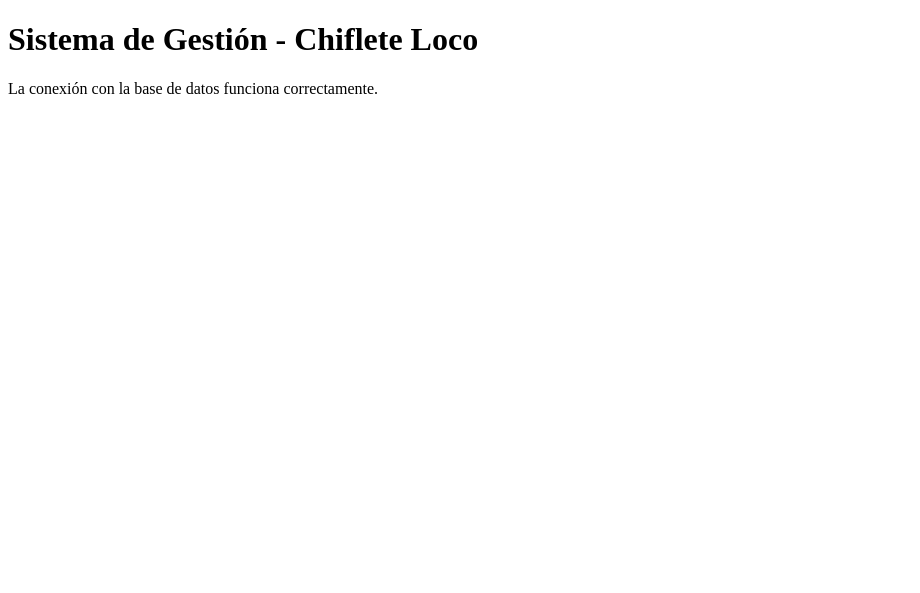
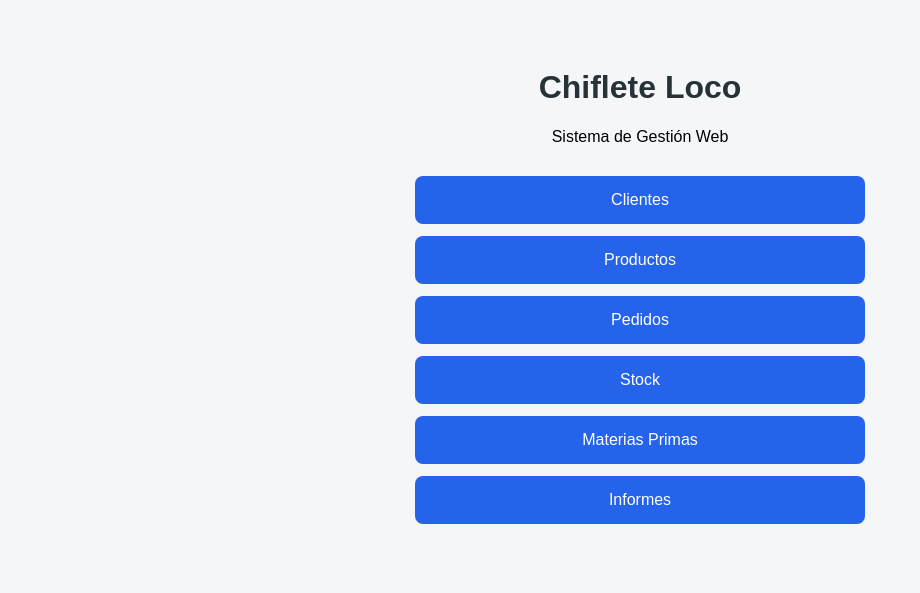
Before and after one commit to felii76/ChifleteLoco--Felipe-Charabora-Completar-Curso.-6.2, a PHP site: page / in a window 1280 px wide. Shown: the top 593 px of the page, without its empty margins (0-920 px from the left). Run offline with PHP 8.4, Linux system fonts and the light colour scheme.

Commit message:
Actualizar menus y base de datos para hosting

```diff
--- a/database/chiflete_loco.sql
+++ b/database/chiflete_loco.sql
@@ -1,6 +1,5 @@
 
-CREATE DATABASE IF NOT EXISTS `chiflete_loco` CHARACTER SET utf8mb4 COLLATE utf8mb4_general_ci;
-USE `chiflete_loco`;
+
 
 
 
--- a/index.php
+++ b/index.php
@@ -1,17 +1,53 @@
-<?php
-require_once("conexion.php");
-?>
 
 <!DOCTYPE html>
 <html lang="es">
 <head>
     <meta charset="UTF-8">
-    <title>Chiflete Loco</title>
+    <meta name="viewport" content="width=device-width, initial-scale=1.0">
+    <title>Chiflete Loco - Sistema de Gestión</title>
+    <style>
+        body {
+            font-family: Arial, sans-serif;
+            background: #f4f6f8;
+            text-align: center;
+            padding: 40px 15px;
+        }
+
+        h1 { color: #263238; }
+
+        .menu {
+            max-width: 450px;
+            margin: 30px auto;
+        }
+
+        .boton {
+            display: block;
+            background: #2563eb;
+            color: white;
+            padding: 15px;
+            margin: 12px 0;
+            border-radius: 8px;
+            text-decoration: none;
+        }
+
+        .boton:hover {
+            background: #1d4ed8;
+        }
+    </style>
 </head>
 <body>
 
-    <h1>Sistema de Gestión - Chiflete Loco</h1>
-    <p>La conexión con la base de datos funciona correctamente.</p>
+    <h1>Chiflete Loco</h1>
+    <p>Sistema de Gestión Web</p>
+
+    <div class="menu">
+        <a class="boton" href="clientes/">Clientes</a>
+        <a class="boton" href="productos/">Productos</a>
+        <a class="boton" href="pedidos/">Pedidos</a>
+        <a class="boton" href="stock/">Stock</a>
+        <a class="boton" href="materias_primas/">Materias Primas</a>
+        <a class="boton" href="informes/">Informes</a>
+    </div>
 
 </body>
 </html>
```
Also changed, not shown: informes/index.php (added, +44 -0 lines).
